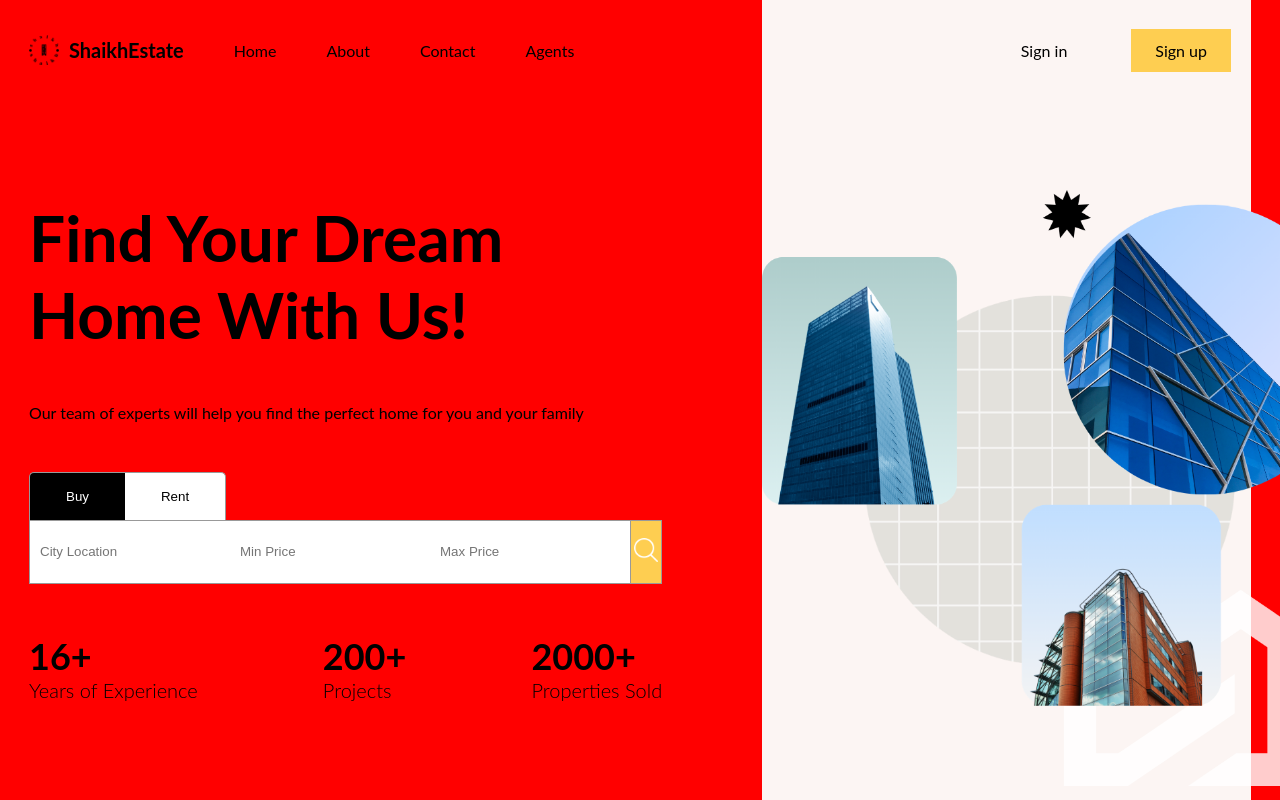
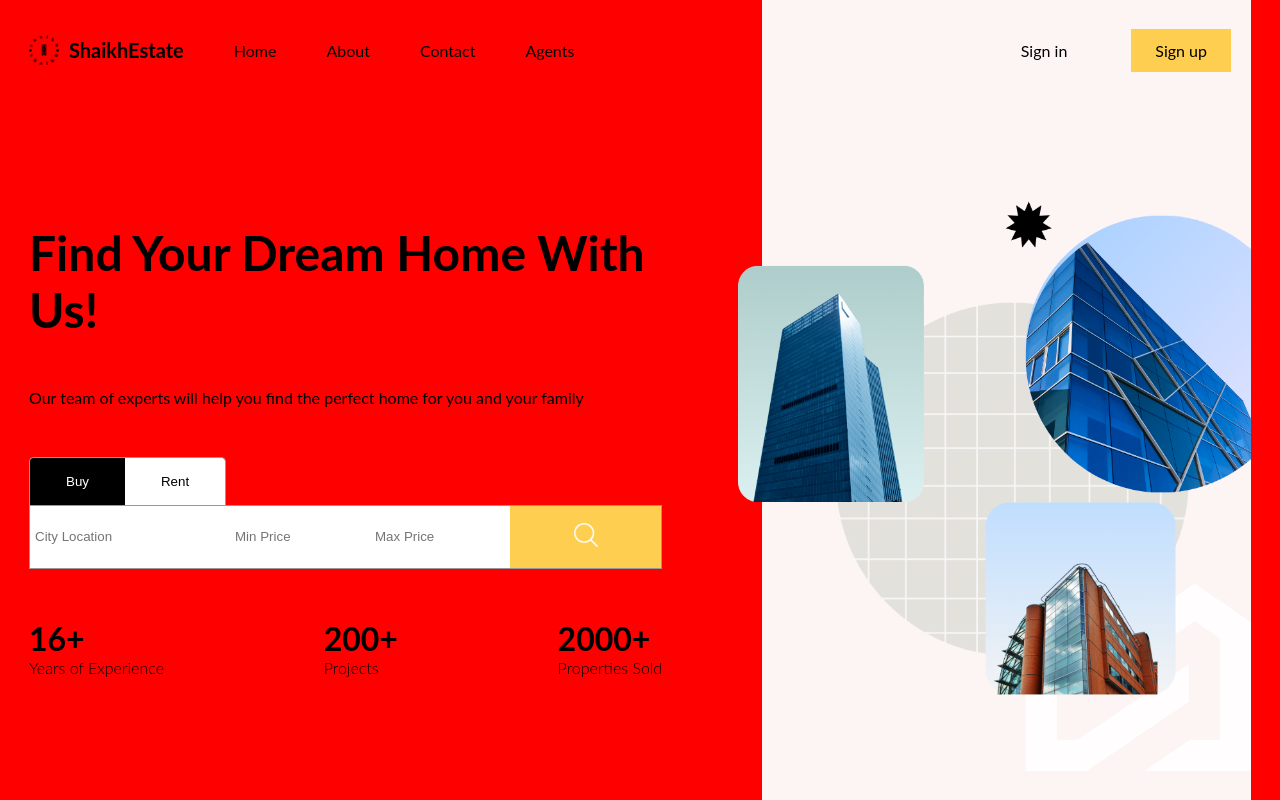
Before and after one commit to asifshaikh/RealEstate-Mern, a React (Vite) app in the folder client/: page / in a window 1280 px wide. Shown: the top 800 px of the page. Built offline with nearby package versions, Linux system fonts and the light colour scheme.

Commit message:
working on homepage

```diff
--- a/client/src/assets/components/searchbar/searchBar.scss
+++ b/client/src/assets/components/searchbar/searchBar.scss
@@ -1,3 +1,4 @@
+@import '../../responsive.scss';
 .searchBar {
   .type {
     button {
@@ -29,17 +30,36 @@
     height: 64px;
     gap: 5;
 
+    @include sm {
+      flex-direction: column;
+    }
+
     input {
       border: none;
       padding: 0 10px;
       width: 200px;
+
+      @include lg {
+        padding: 0 5px;
+
+        &:nth-child(2),
+        &:nth-child(3) {
+          width: 140px;
+        }
+        @include md {
+          width: auto;
+          &:nth-child(2),
+          &:nth-child(3) {
+            width: auto;
+          }
+        }
+      }
     }
     button {
       border: none;
       background-color: #fece51;
       flex: 1;
       cursor: pointer;
-      border-left: 1px solid #999;
 
       img {
         height: 24px;
--- a/client/src/routes/homPage/homePage.scss
+++ b/client/src/routes/homPage/homePage.scss
@@ -1,3 +1,4 @@
+@import '../../assets/responsive.scss';
 .homePage {
   display: flex;
   height: 100%;
@@ -11,20 +12,43 @@
       justify-content: center;
       gap: 50px;
       height: 100%;
+
+      @include md {
+        padding: 0;
+      }
+      @include sm {
+        justify-content: flex-start;
+      }
     }
     .title {
       font-size: 64px;
+
+      @include lg {
+        font-size: 48px;
+      }
     }
     .boxes {
       display: flex;
       justify-content: space-between;
 
+      @include sm {
+        display: none;
+      }
+
       h1 {
         font-size: 36px;
+
+        @include lg {
+          font-size: 32px;
+        }
       }
       h2 {
         font-size: 20px;
         font-weight: 300;
+
+        @include lg {
+          font-size: 16px;
+        }
       }
     }
   }
@@ -35,9 +59,18 @@
     display: flex;
     align-items: center;
 
+    @include md {
+      display: none;
+    }
+
     img {
       width: 110%;
       position: absolute;
+      right: 0;
+
+      @include lg {
+        width: 105%;
+      }
     }
   }
 }
```
